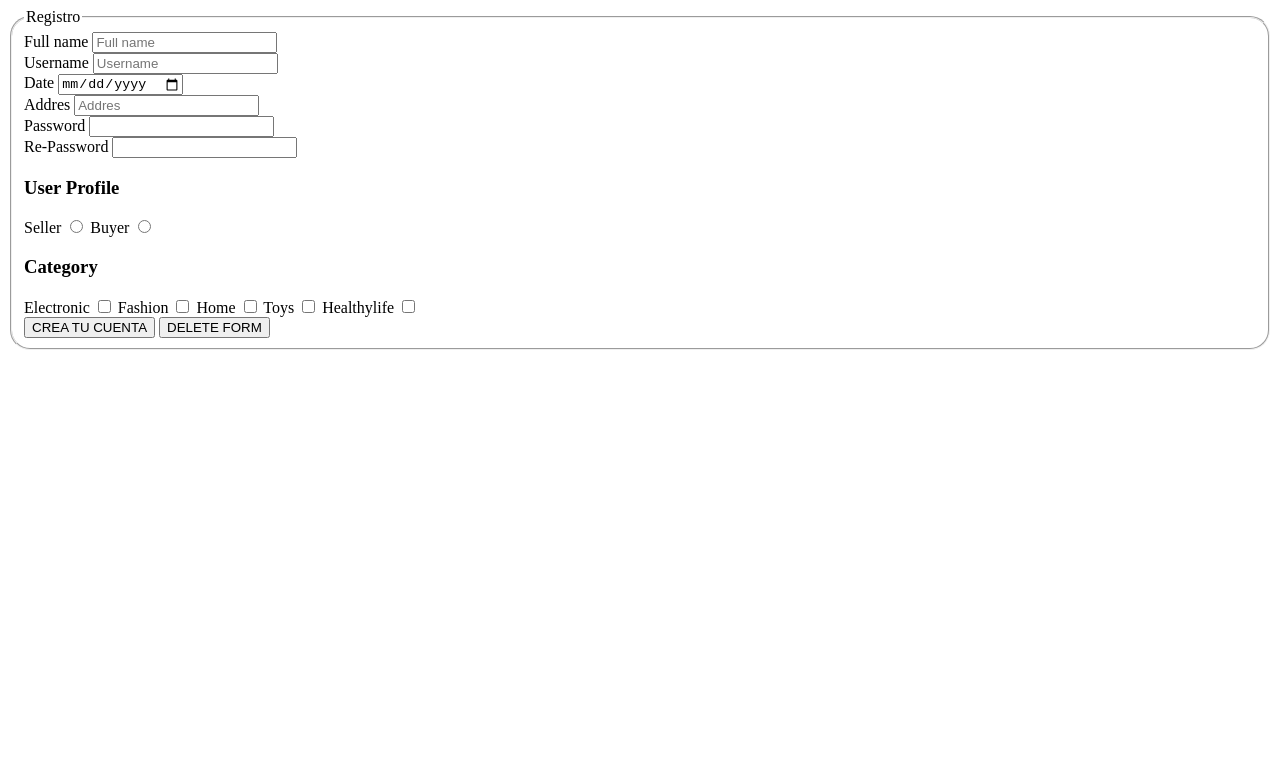
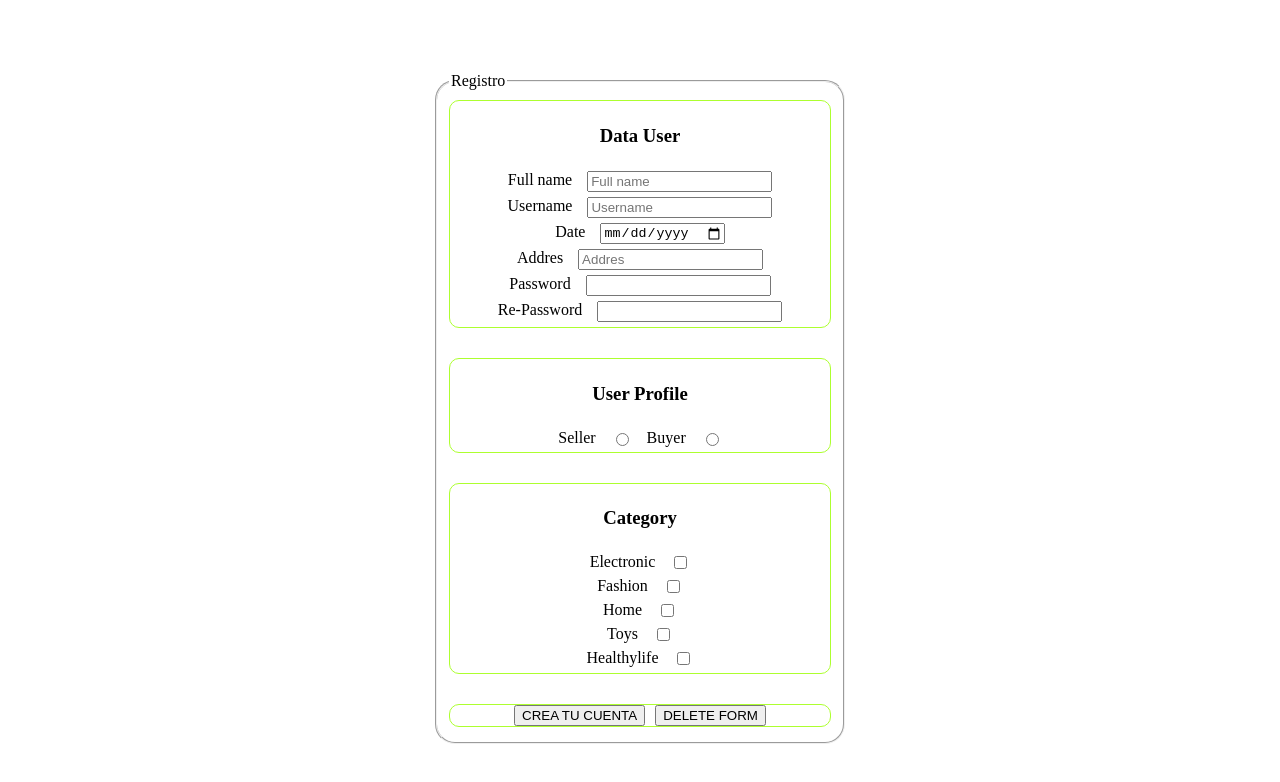
Before and after one commit to MaximilianoCaballoCencosud/practicaExpress, a website: page views/register.html in a window 1280 px wide. Drawn offline with Linux system fonts and the light colour scheme.

Commit message:
register css

```diff
--- a/public/css/register.css
+++ b/public/css/register.css
@@ -1,3 +1,56 @@
+body {
+  height: 100vh;
+  display: flex;
+  justify-content: center;
+  align-items: center;
+}
+
+form {
+  display: flex;
+  justify-content: center;
+
+}
+
 fieldset {
   border-radius: 20px;
+  display: flex;
+  flex-wrap: wrap;
+  flex-direction: column;
+  gap: 20px;
+  align-items: center;
+  justify-content: space-around;
 }
+div{
+  margin: 5px 0px;
+}
+.element {
+  display: flex;
+  align-items: center;
+  justify-content: center;
+  min-width: 200px;
+  width: 380px;
+  min-height: auto;
+  gap: 10px;
+  border: 1px solid greenyellow;
+  border-radius: 10px;
+
+}
+.element div {
+display: flex;
+  flex-wrap: wrap;
+  gap: 15px  ;
+  justify-content: center;
+}
+
+.dataUser {
+  display: inline-block;
+  justify-content: center;
+}
+.userProfile{
+  display: inline-block;
+  justify-content: center;
+}
+.category {
+  display: inline-block;
+  justify-content: center;
+}
--- a/views/register.html
+++ b/views/register.html
@@ -1,5 +1,6 @@
 <!DOCTYPE html>
 <html lang="en">
+
 <head>
   <meta charset="UTF-8" />
   <meta http-equiv="X-UA-Compatible" content="IE=edge" />
@@ -7,12 +8,16 @@
   <link rel="stylesheet" href="/css/register.css" />
   <title>REGISTER</title>
 </head>
+
 <body>
   <section>
-      <form action="">
+    <form action="/">
       <fieldset>
         <legend>Registro</legend>
+        <div class="element dataUser">
           <div>
+            <h3>Data User</h3>
+          </div>
           <div>
             <label for="name-surename">Full name</label>
             <input id="name-surname" type="text" placeholder="Full name" />
@@ -39,36 +44,47 @@
           </div>
         </div>
 
+        <div class="element userProfile">
           <div>
             <h3>User Profile</h3>
+          </div>
+          <div>
+
 
             <label for="seller">Seller</label>
             <input id="seller" name="use" type="radio" value="seller" />
             <label for="buyer">Buyer</label>
             <input id="buyer" name="use" type="radio" value="buyer" />
+
           </div>
 
+        </div>
+        <div class="element category">
           <div>
             <h3>Category</h3>
-
+          </div>
+          <div>
             <label for="electronic">Electronic</label>
             <input type="checkbox" name="electronic" id="" value="Electronic" />
+          </div>
+          <div>
             <label for="fashion">Fashion</label>
-            <input type="checkbox" name="" id="fashion" value="fashion" />
+            <input type="checkbox" name="fashion" id="fashion" value="fashion" />
+          </div>
+          <div>
             <label for="fashion">Home</label>
-            <input type="checkbox" name="" id="home" value="home" />
+            <input type="checkbox" name="home" id="home" value="home" />
+          </div>
+          <div>
             <label for="toys">Toys</label>
-            <input type="checkbox" name="" id="toys" value="toys" />
+            <input type="checkbox" name="toys" id="toys" value="toys" />
+          </div>
+          <div>
             <label for="healthylife">Healthylife</label>
-            <input
-              type="checkbox"
-              name=""
-              id="healthylife"
-              value="healthylife"
-            />
+            <input type="checkbox" name="" id="healthylife" value="healthylife" />
           </div>
-
-          <div>
+        </div>
+        <div class="element footerForm">
           <button type="submit">CREA TU CUENTA</button>
           <button type="reset">DELETE FORM</button>
         </div>
@@ -76,4 +92,5 @@
     </form>
   </section>
 </body>
+
 </html>
```
Lines whose indentation alone changed are shown as unchanged.
